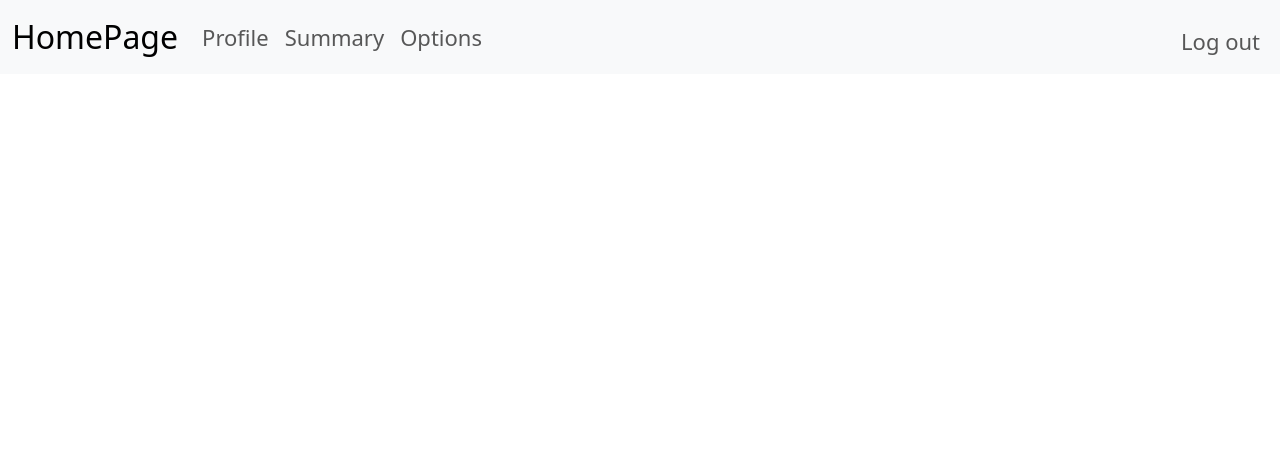
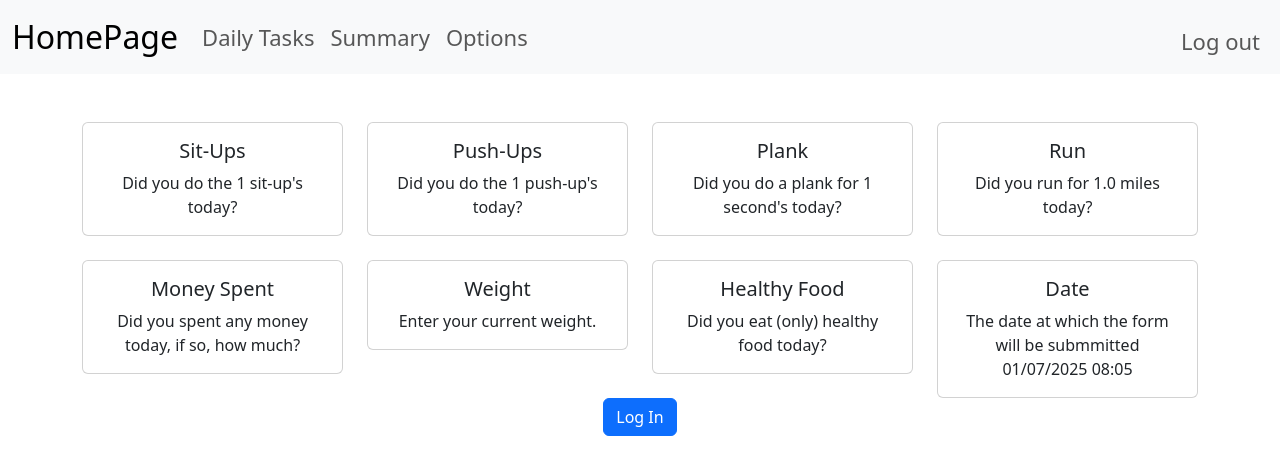
Before and after one commit to manuher121/exercisewebsite, a Flask app: page / in a window 1280 px wide. Shown: the top 475 px of the page. Run offline with Flask 3, Linux system fonts and the light colour scheme; a user stored in the database is signed in; data comes from the database, SQL or seed files in the repository; both versions use the stored data as it was after the commit.

Commit message:
Index website done, form still required

```diff
--- a/app.py
+++ b/app.py
@@ -1,6 +1,7 @@
 import os
+from datetime import datetime
 from flask import Flask, request, session, render_template, redirect
-from helpers import login_required, apology
+from helpers import login_required, apology, dict_factory
 from flask_session import Session
 from flask_sqlalchemy import SQLAlchemy
 from sqlalchemy import select, create_engine, insert
@@ -24,6 +25,20 @@ class User(db.Model):
     hash = db.Column(db.String, nullable=False)
     email = db.Column(db.String, unique=True, nullable=False)
 
+
+class Exercise(db.Model):
+    __tablename__ = 'exercises'
+    user_id = db.Column(db.Integer, primary_key=True, nullable=False)
+    sit_ups = db.Column(db.Integer)
+    push_ups = db.Column(db.Integer)
+    plank = db.Column(db.Integer)
+    run = db.Column(db.Float)
+    money_spent = db.Column(db.Float)
+    weight = db.Column(db.Integer)
+    healthy_food = db.Column(db.Integer)
+    time = db.Column(db.String)
+
+
 app.config["SESSION_PERMANENT"] = False
 app.config["SESSION_TYPE"] = "filesystem"
 Session(app)
@@ -39,7 +54,23 @@ def after_request(response):
 @app.route('/')
 @login_required
 def index():
-    return render_template('layout.html')
+
+    get_exercises_info = select(Exercise).where(Exercise.user_id == session["user_id"])
+    with engine.connect() as conn:
+
+
+
+
+
+        result = conn.execute(get_exercises_info)
+        for row in result:
+            exercises_info = row._mapping
+        if exercises_info.user_id == session["user_id"]:
+            date = datetime.now()
+            return render_template("daily.html", exercises_info=exercises_info, date=date.strftime('%d/%m/%Y %H:%M'))
+        else:
+            return render_template("options.html")
+
 
 
 @app.route("/login", methods=["GET", "POST"])
@@ -61,14 +92,19 @@ def login():
                 new_result = row
         try:
             if check_password_hash(new_result.hash, request.form.get("password")):
+
                 session["user_id"] =  new_result.id
+
                 return redirect("/")
             else:
                 return apology("incorrect password", 403)
         except:
             return apology("incorrect username", 403)
+
+
     else:
         return render_template("login.html")
+
 
 @app.route("/register", methods=["GET", "POST"])
 def register():
@@ -99,16 +135,14 @@ def register():
         return render_template("register.html")
 
 
-
-
-
-
-
-
-
 @app.route("/logout")
 def logout():
 
     session.clear()
 
     return redirect("/")
+
+
+@app.route("/options")
+def options():
+    return redirect("/")
--- a/helpers.py
+++ b/helpers.py
@@ -1,5 +1,5 @@
 import requests
-
+import sqlite3
 from flask import redirect, render_template, session
 from functools import wraps
 
@@ -32,3 +32,9 @@ def apology(message, code=400):
             s = s.replace(old, new)
             return s
     return render_template("apology.html", top=code, bottom=escape(message)), code
+
+def dict_factory(cursor, row):
+    d = {}
+    for idx, col in enumerate(cursor.description):
+        d[col[0]] = row[idx]
+    return d
--- a/templates/apology.html
+++ b/templates/apology.html
@@ -8,5 +8,4 @@
     <!-- https://memegen.link/ -->
     <!-- https://knowyourmeme.com/memes/grumpy-cat https://i.imgur.com/iZu2aga.png -->
     <img alt="{{ top }}" class="border img-fluid" src="https://api.memegen.link/images/custom/{{ top | urlencode }}/{{ bottom | urlencode }}.jpg?background=https://i.imgur.com/iZu2aga.png&width=400" title="{{ top }}">
-    <p>{{ result }}</p>
 {% endblock %}
--- /dev/null
+++ b/templates/daily.html
@@ -0,0 +1,90 @@
+{% extends "layout.html" %}
+
+{% block title %}
+    Daily Tasks
+{% endblock %}
+
+{% block main %}
+    <form action="/daily" method="post">
+        <div class="row row-cols-2 row-cols-md-4 g-4">
+            <div class="col">
+                <div class="card">
+                    <div class="card-body">
+                        <h5 class="card-title">Sit-Ups</h5>
+                        <p class="card-text">Did you do the {{ exercises_info.sit_ups }} sit-up's today?</p>
+                    </div>
+                </div>
+            </div>
+
+            <div class="col">
+                <div class="card">
+                    <div class="card-body">
+                        <h5 class="card-title">Push-Ups</h5>
+                        <p class="card-text">Did you do the {{ exercises_info.push_ups }} push-up's today?</p>
+                    </div>
+                </div>
+            </div>
+
+            <div class="col">
+                <div class="card">
+                    <div class="card-body">
+                        <h5 class="card-title">Plank</h5>
+                        <p class="card-text">Did you do a plank for {{ exercises_info.plank }} second's today?</p>
+                    </div>
+                </div>
+            </div>
+
+            <div class="col">
+                <div class="card">
+                    <div class="card-body">
+                        <h5 class="card-title">Run</h5>
+                        <p class="card-text">Did you run for {{ exercises_info.run }} miles today?</p>
+                    </div>
+                </div>
+            </div>
+
+            <div class="col">
+                <div class="card">
+                    <div class="card-body">
+                        <h5 class="card-title">Money Spent</h5>
+                        <p class="card-text">Did you spent any money today, if so, how much?</p>
+                    </div>
+                </div>
+            </div>
+
+            <div class="col">
+                <div class="card">
+                    <div class="card-body">
+                        <h5 class="card-title">Weight</h5>
+                        <p class="card-text">Enter your current weight.</p>
+                    </div>
+                </div>
+            </div>
+
+            <div class="col">
+                <div class="card">
+                    <div class="card-body">
+                        <h5 class="card-title">Healthy Food</h5>
+                        <p class="card-text">Did you eat (only) healthy food today?</p>
+                    </div>
+                </div>
+            </div>
+
+            <div class="col">
+                <div class="card">
+                    <div class="card-body">
+                        <h5 class="card-title">Date</h5>
+                        <p class="card-text">The date at which the form will be submmitted {{ date }}</p>
+                    </div>
+                </div>
+            </div>
+
+        </div>
+
+        <button class="btn btn-primary" type="submit">Log In</button>
+    </form>
+
+
+
+
+{% endblock %}
--- a/templates/layout.html
+++ b/templates/layout.html
@@ -20,7 +20,7 @@
       {% if session["user_id"] %}
       <div class="collapse navbar-collapse" id="navbarNavAltMarkup">
         <div class="navbar-nav">
-          <a class="nav-link" href="#">Profile</a>
+          <a class="nav-link" href="/daily">Daily Tasks</a>
           <a class="nav-link" href="#">Summary</a>
           <a class="nav-link" href="#">Options</a>
         </div>
```
Also changed, not shown: templates/options.html (added, +17 -0 lines), database.db, 2 other files.
